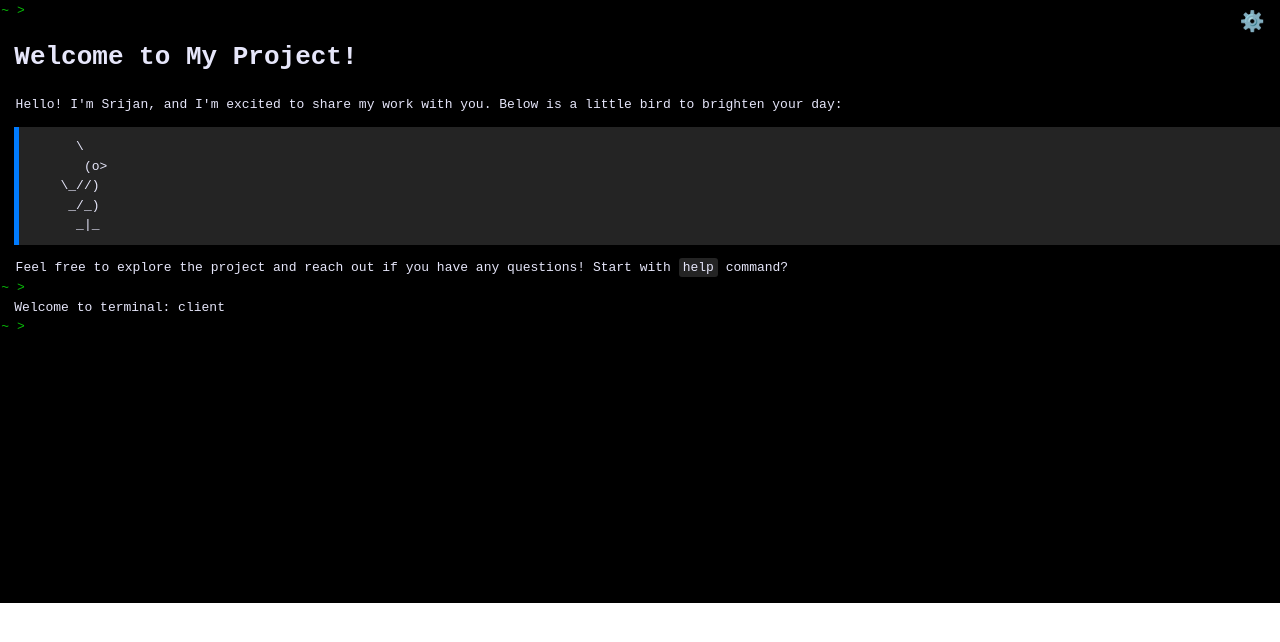
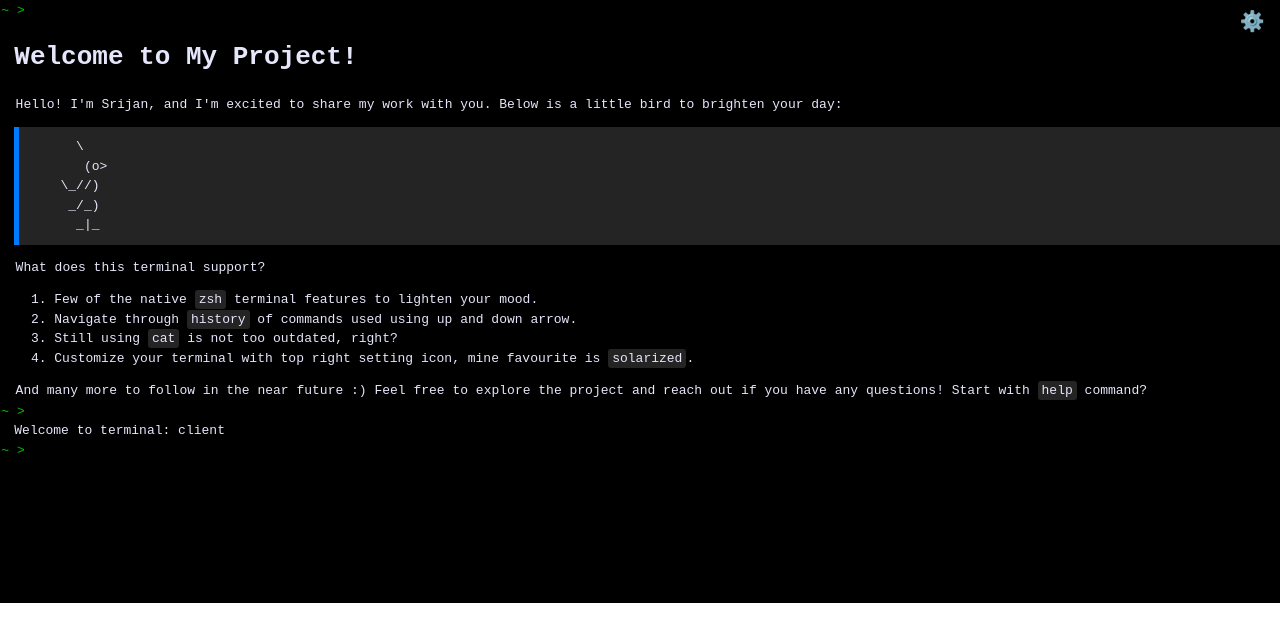
Before and after one commit to Srijan619/browser-terminal, a Vue app: page / in a window 1280 px wide. Shown: the top 642 px of the page. Built offline with nearby package versions, Linux system fonts and the light colour scheme.

Commit message:
text updated

```diff
--- a/src/staticMessages/welcomeMessage.ts
+++ b/src/staticMessages/welcomeMessage.ts
@@ -15,5 +15,12 @@ Hello! I'm Srijan, and I'm excited to share my work with you. Below is a little
 </pre>
 </div>
 
-Feel free to explore the project and reach out if you have any questions! Start with \`help\` command?
+What does this terminal support?
+
+1. Few of the native <code>zsh</code> terminal features to lighten your mood.
+2. Navigate through <code>history</code> of commands used using up and down arrow.
+3. Still using <code>cat</code> is not too outdated, right?
+4. Customize your terminal with top right setting icon, mine favourite is <code>solarized</code>.
+
+And many more to follow in the near future :) Feel free to explore the project and reach out if you have any questions! Start with \`help\` command?
 `);
```
